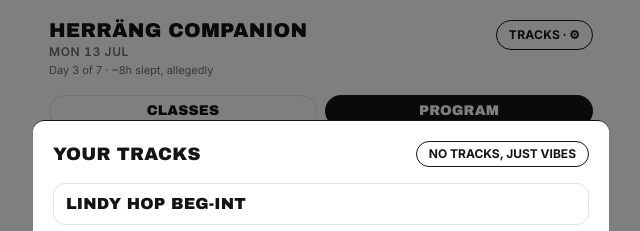
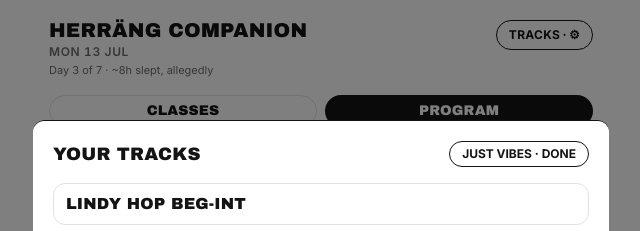
Before and after one commit to ranveeraggarwal/herrang, a Next.js app: page / in a window 1280 px wide. Shown: the top 231 px of the page, without its empty margins (319-959 px from the left). Built offline with nearby package versions, Linux system fonts and the light colour scheme.

Commit message:
Shorten the no-tracks close button copy
"Just vibes · Done" reads clearer as the close action than the
previous longer phrase, while keeping the joke.

```diff
--- a/src/components/SettingsSheet.tsx
+++ b/src/components/SettingsSheet.tsx
@@ -83,7 +83,7 @@ export function SettingsSheet({
             className="shrink-0 rounded-full px-3 py-1 text-xs font-bold uppercase whitespace-nowrap"
             style={{ border: '1px solid var(--hg-ink)' }}
           >
-            {selection.levels.length === 0 ? 'No tracks, just vibes' : 'Done'}
+            {selection.levels.length === 0 ? 'Just vibes · Done' : 'Done'}
           </button>
         </div>
 
```
